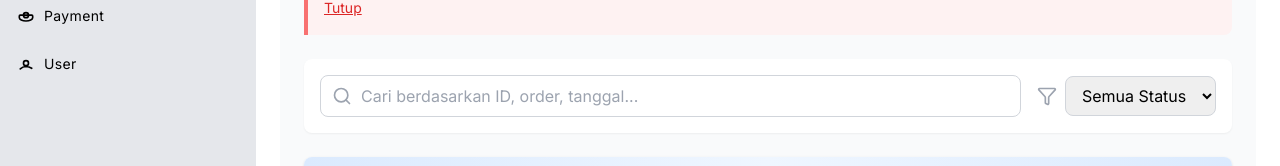
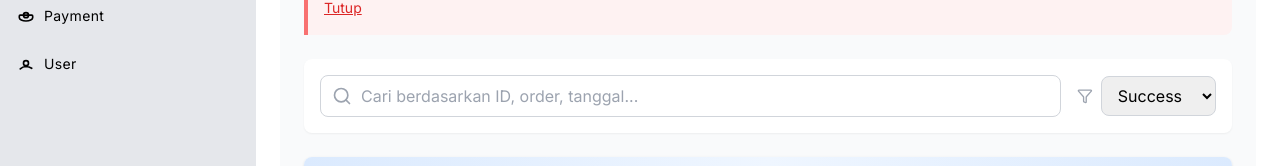
Before and after one commit to ramdhanarrr/arufnara-topup, a Next.js app in the folder arufnara-fe/: page /admin/payment in a window 1280 px wide. Shown: the part 258-424 px from the top of the page. Built offline with nearby package versions, Linux system fonts and the light colour scheme; no server answers; sample sign-in values are in the browser's storage.

Commit message:
fetch payments with new structure

```diff
--- a/arufnara-fe/src/app/admin/payment/page.jsx
+++ b/arufnara-fe/src/app/admin/payment/page.jsx
@@ -326,13 +326,14 @@
           <div className="flex items-center gap-2">
             <Filter size={20} className="text-gray-400" />
             <select
-              value={statusFilter}
-              onChange={(e) => setStatusFilter(e.target.value)}
-              className="px-3 py-2 border border-gray-300 rounded-lg focus:outline-none focus:ring-2 focus:ring-blue-500"
+            value={formData.payment_status}
+            onChange={(e) => setFormData({ ...formData, payment_status: e.target.value })}
+            className="w-full px-3 py-2 border border-gray-300 rounded-lg focus:outline-none focus:ring-2 focus:ring-blue-500"
+            required
             >
-              <option value="all">Semua Status</option>
-              <option value="success">Success</option>
-              <option value="failed">Failed</option>
+            <option value="pending">Pending</option>
+            <option value="success">Success</option>
+            <option value="failed">Failed</option>
             </select>
           </div>
         </div>
```
